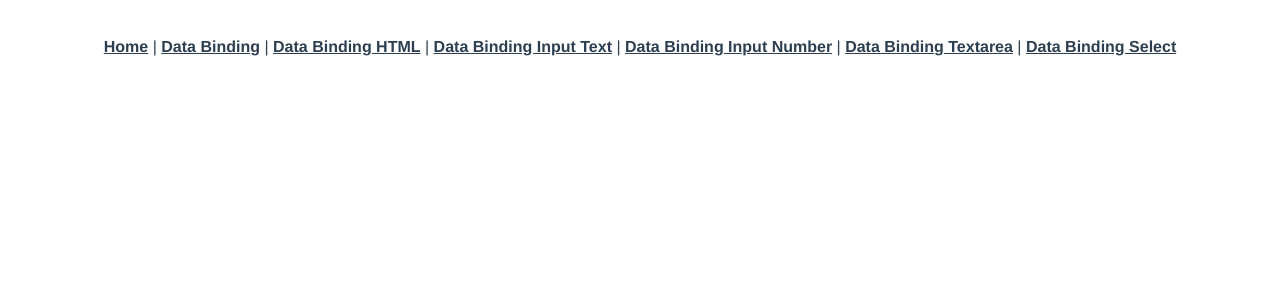
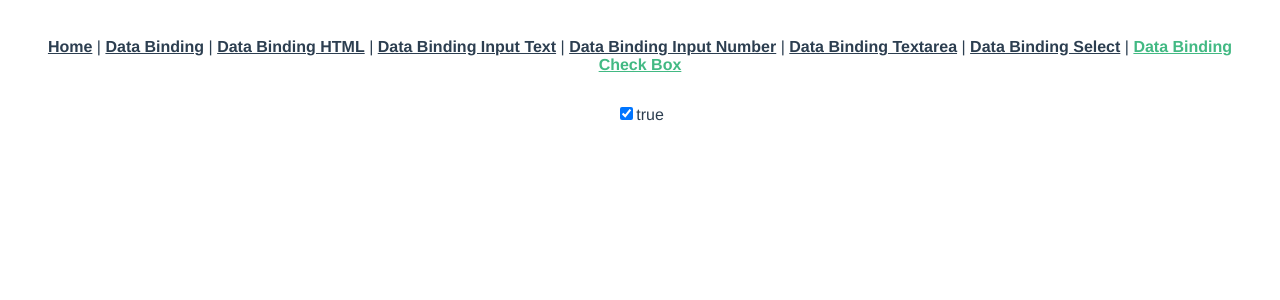
Before and after one commit to GeonwooVincentKim/VueProject, a Vue app: page /dataBindingCheckbox in a window 1280 px wide. Shown: the top 300 px of the page. Built offline with nearby package versions, Linux system fonts and the light colour scheme.

Commit message:
[Feature] - Data Binding Check Box.vue has been updated

```diff
--- a/src/App.vue
+++ b/src/App.vue
@@ -7,7 +7,8 @@
     <router-link to="/databindinginputtext">Data Binding Input Text</router-link> |
     <router-link to="/dataBindingInputNumber">Data Binding Input Number</router-link> |
     <router-link to="/dataBindingTextarea">Data Binding Textarea</router-link> |
-    <router-link to="/dataBindingSelect">Data Binding Select</router-link>
+    <router-link to="/dataBindingSelect">Data Binding Select</router-link> |
+    <router-link to="./dataBindingCheckbox">Data Binding Check Box</router-link>
   </nav>
   <router-view/>
 </template>
--- a/src/router/index.js
+++ b/src/router/index.js
@@ -6,6 +6,7 @@
 import DataBindingInputNumber from "../views/DataBindingInputNumber.vue";
 import DataBindingTextarea from "../views/DataBindingTextarea.vue";
 import DataBindingSelect from "../views/DataBindingSelect";
+import DataBindingCheckbox from "../views/DataBindingCheckbox.vue";
 
 const routes = [
   {
@@ -54,6 +55,11 @@
     path: '/dataBindingSelect',
     name: "DataBindingSelect",
     component: DataBindingSelect
+  },
+  {
+    path: '/dataBindingCheckbox',
+    name: "DataBindingCheckbox",
+    component: DataBindingCheckbox
   }
 ]
 
--- /dev/null
+++ b/src/views/DataBindingCheckbox.vue
@@ -0,0 +1,14 @@
+<template>
+    <div>
+        <label><input type="checkbox" v-model="checked">{{ checked }}</label>
+    </div>
+</template>
+<script>
+export default {
+    data () {
+        return {
+            checked: true
+        };
+    },
+}
+</script>
```
